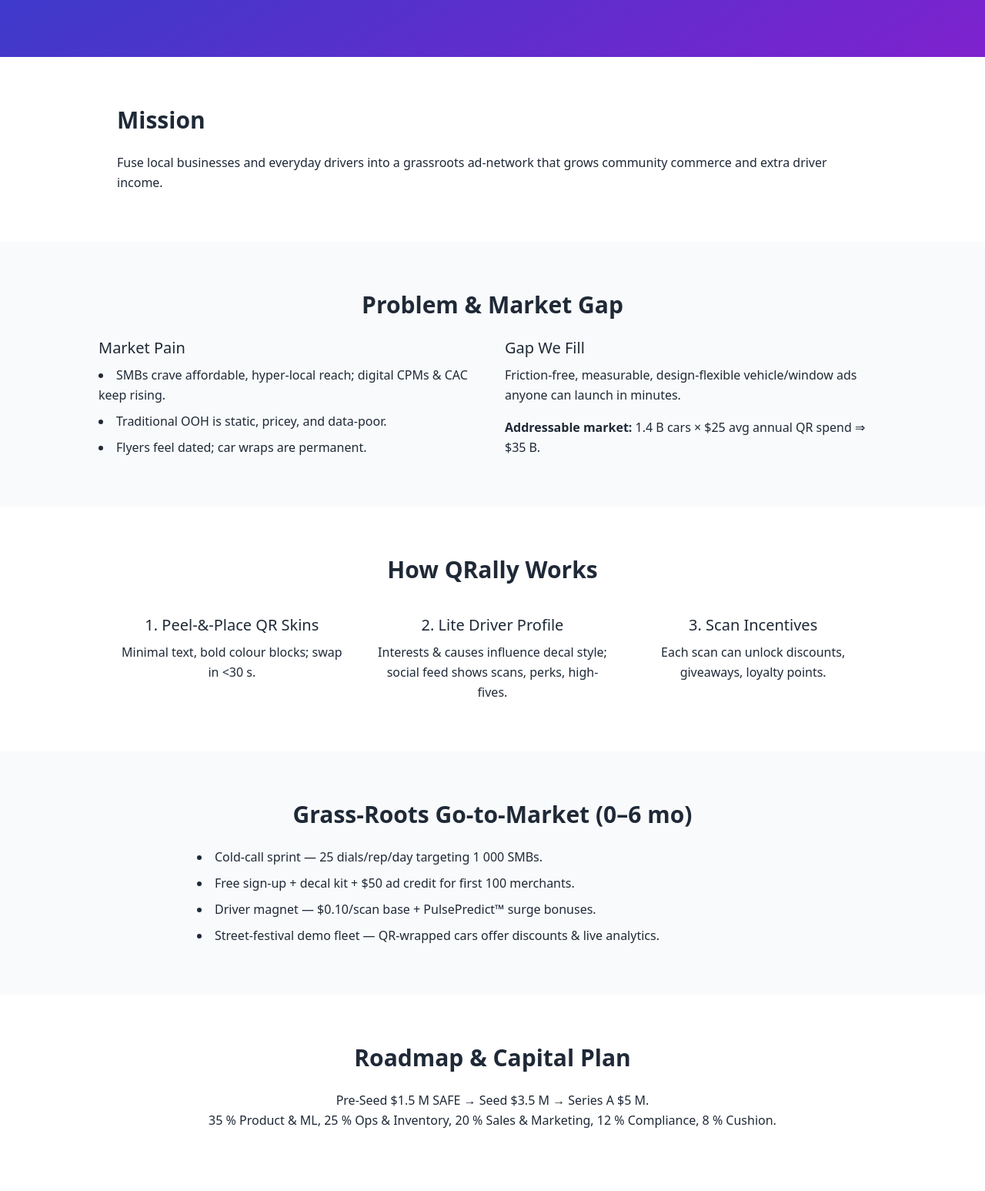
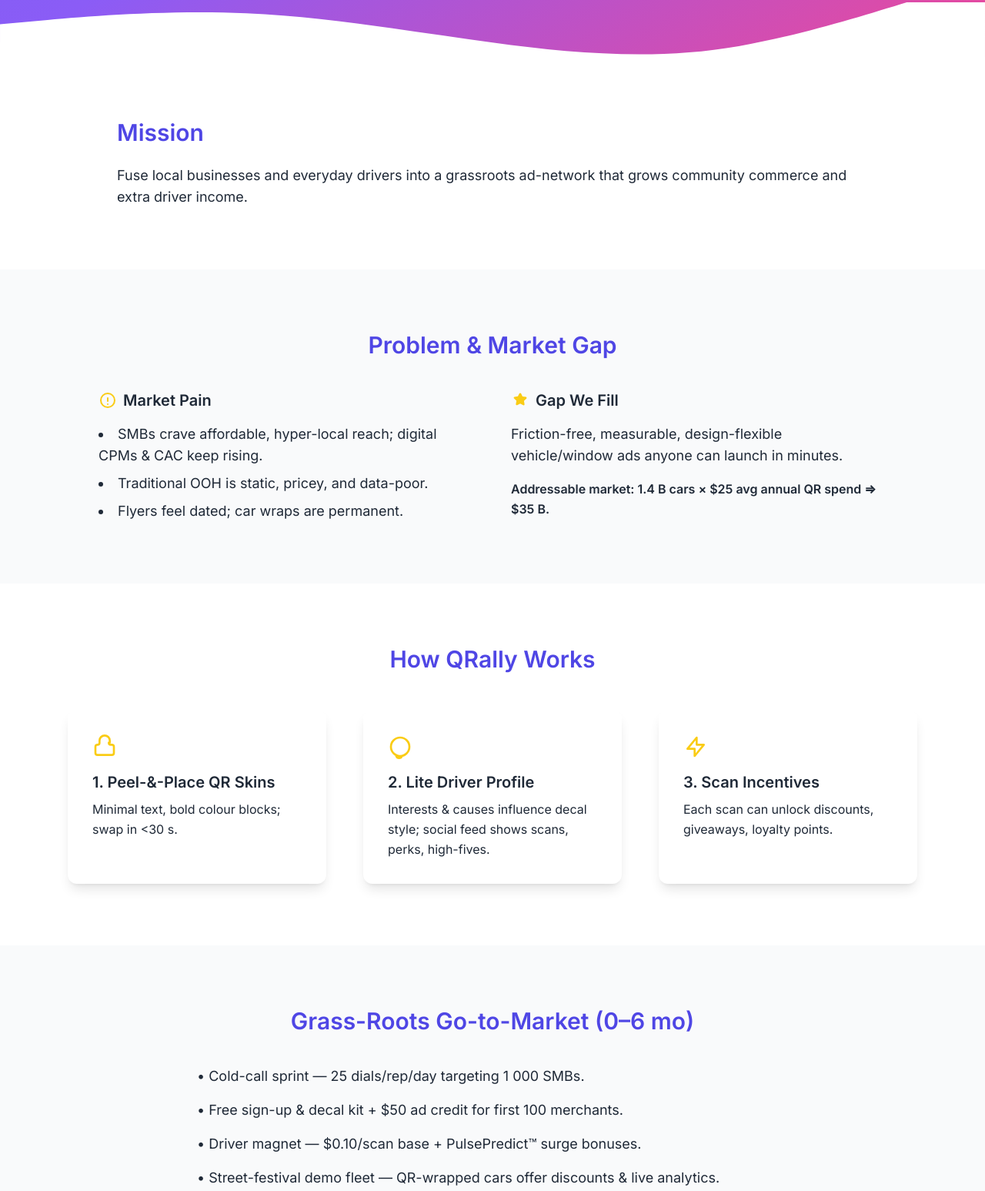
Before and after one commit to Trenn1x/qrally-site, a plain HTML site: page index.html in a window 1280 px wide. Shown: the part 726-2273 px from the top of the page at 77% size. Drawn offline with nearby package versions, Linux system fonts and the light colour scheme.

Commit message:
Designer refresh: gradient hero, icons, waves

```diff
--- a/index.html
+++ b/index.html
@@ -5,101 +5,155 @@
   <meta name="viewport" content="width=device-width,initial-scale=1">
   <title>QRally – Build Your Brand, One Scan at a Time</title>
 
-  <!-- Tailwind via CDN -->
+  <!--  Tailwind  -->
   <script src="https://cdn.tailwindcss.com"></script>
+  <script>
+    tailwind.config = {
+      theme: {
+        extend: {
+          fontFamily: { sans: ['Inter', 'ui-sans-serif', 'system-ui'] },
+          colors: {
+            primary: '#4f46e5',          // indigo-600
+            accent:  '#facc15',          // yellow-400
+            blurple: { from:'#6366f1', via:'#8b5cf6', to:'#ec4899' }
+          }
+        }
+      }
+    }
+  </script>
+  <!--  Inter font  -->
+  <link rel="preconnect" href="https://fonts.googleapis.com">
+  <link href="https://fonts.googleapis.com/css2?family=Inter:wght@400;600;800&display=swap" rel="stylesheet">
 
+  <!--  Tiny fade-in util  -->
   <style>
-    .input{ @apply w-full border rounded-md p-3 }
-    .btn-primary{ @apply bg-blue-600 text-white px-6 py-3 rounded-lg hover:bg-blue-700 transition }
+    @keyframes fadeUp{from{opacity:0;transform:translateY(30px)}to{opacity:1;transform:none}}
+    .fade-up{opacity:0;animation:fadeUp 0.7s ease-out 0.2s forwards}
   </style>
 </head>
 
-<body class="font-sans text-gray-800 leading-relaxed">
+<body class="font-sans text-gray-800 leading-relaxed antialiased bg-white">
 
-<!-- HERO -------------------------------------------------------------->
-<section class="min-h-screen flex flex-col justify-center items-center bg-gradient-to-br from-blue-700 via-indigo-700 to-purple-700 text-white text-center px-6">
-  <h1 class="text-4xl sm:text-5xl lg:text-6xl font-extrabold mb-4 drop-shadow-lg">
-    QRally<br><span class="text-yellow-300">Build Your Brand, One Scan at a Time</span>
+<!-- HERO -->
+<header class="relative isolate">
+  <!-- gradient bg -->
+  <div class="absolute inset-0 -z-10 bg-gradient-to-br from-blurple-from via-blurple-via to-blurple-to"></div>
+
+  <div class="min-h-screen flex flex-col items-center justify-center text-white text-center px-6">
+    <h1 class="text-5xl sm:text-6xl lg:text-7xl font-extrabold drop-shadow-md fade-up">
+      QRally
+      <span class="block text-accent">Build Your Brand, One Scan at a Time</span>
     </h1>
-  <p class="text-xl max-w-2xl">A fresh, human-first ecosystem for out-of-home advertising.</p>
-  <a href="#join" class="btn-primary mt-10">Join the Movement</a>
+    <p class="text-xl sm:text-2xl max-w-2xl mt-6 fade-up">
+      A fresh, human-first ecosystem for out-of-home advertising.
+    </p>
+    <a href="#join" class="btn-primary mt-10 fade-up inline-block">
+      Join the Movement
+    </a>
+  </div>
+
+  <!-- wave separator -->
+  <svg class="absolute bottom-0 w-full" viewBox="0 0 1440 80" xmlns="http://www.w3.org/2000/svg"><path fill="#ffffff" d="M0,32L60,26.7C120,21,240,11,360,16C480,21,600,43,720,58.7C840,75,960,85,1080,64C1200,43,1320,0,1380,-16L1440,-32L1440,80L1380,80C1320,80,1200,80,1080,80C960,80,840,80,720,80C600,80,480,80,360,80C240,80,120,80,60,80L0,80Z"/></svg>
+</header>
+
+<!-- MISSION -->
+<section class="py-20 px-6 max-w-5xl mx-auto fade-up">
+  <h2 class="text-3xl font-semibold mb-6 text-primary">Mission</h2>
+  <p class="text-lg">
+    Fuse local businesses and everyday drivers into a grassroots ad-network that grows community commerce and extra driver income.
+  </p>
 </section>
 
-<!-- MISSION ----------------------------------------------------------->
-<section class="py-16 px-6 max-w-5xl mx-auto">
-  <h2 class="text-3xl font-semibold mb-6">Mission</h2>
-  <p>Fuse local businesses and everyday drivers into a grassroots ad-network that grows community commerce and extra driver income.</p>
-</section>
-
-<!-- PROBLEM & GAP ----------------------------------------------------->
-<section class="bg-gray-50 py-16 px-6">
-  <h2 class="text-3xl font-semibold mb-6 text-center">Problem &amp; Market Gap</h2>
-  <div class="grid md:grid-cols-2 gap-8 max-w-5xl mx-auto">
+<!-- PROBLEM & GAP -->
+<section class="bg-gray-50 py-20 px-6">
+  <div class="max-w-5xl mx-auto fade-up">
+    <h2 class="text-3xl font-semibold mb-10 text-center text-primary">Problem &amp; Market Gap</h2>
+    <div class="grid md:grid-cols-2 gap-12">
       <div>
-      <h3 class="font-medium text-xl mb-2">Market Pain</h3>
-      <ul class="list-disc list-inside space-y-2">
+        <h3 class="text-xl font-semibold mb-4 flex items-center gap-2">
+          <!-- exclamation icon -->
+          <svg class="w-6 h-6 text-accent" fill="none" stroke="currentColor" stroke-width="2" viewBox="0 0 24 24"><path stroke-linecap="round" stroke-linejoin="round" d="M12 9v4m0 4h.01M12 3a9 9 0 100 18 9 9 0 000-18z"/></svg>
+          Market Pain
+        </h3>
+        <ul class="list-disc list-inside space-y-2 text-lg">
           <li>SMBs crave affordable, hyper-local reach; digital CPMs &amp; CAC keep rising.</li>
           <li>Traditional OOH is static, pricey, and data-poor.</li>
           <li>Flyers feel dated; car wraps are permanent.</li>
         </ul>
       </div>
       <div>
-      <h3 class="font-medium text-xl mb-2">Gap We Fill</h3>
-      <p>Friction-free, measurable, design-flexible vehicle/window ads anyone can launch in minutes.</p>
-      <p class="mt-4"><strong>Addressable market:</strong> 1.4 B cars × $25 avg annual QR spend ⇒ $35 B.</p>
+        <h3 class="text-xl font-semibold mb-4 flex items-center gap-2">
+          <!-- sparkles icon -->
+          <svg class="w-6 h-6 text-accent" fill="currentColor" viewBox="0 0 20 20"><path d="M10 2a1 1 0 01.894.553l1.618 3.275 3.619.525a1 1 0 01.554 1.705l-2.618 2.553.618 3.603a1 1 0 01-1.451 1.054L10 13.447l-3.236 1.702a1 1 0 01-1.451-1.054l.619-3.603-2.619-2.553a1 1 0 01.554-1.705l3.619-.525L9.106 2.553A1 1 0 0110 2z"/></svg>
+          Gap We Fill
+        </h3>
+        <p class="text-lg mb-4">Friction-free, measurable, design-flexible vehicle/window ads anyone can launch in minutes.</p>
+        <p class="font-semibold">Addressable market: 1.4 B cars × $25 avg annual QR spend ⇒ $35 B.</p>
+      </div>
     </div>
   </div>
 </section>
 
-<!-- HOW IT WORKS ------------------------------------------------------>
-<section class="py-16 px-6 max-w-5xl mx-auto">
-  <h2 class="text-3xl font-semibold mb-10 text-center">How QRally Works</h2>
-  <div class="grid md:grid-cols-3 gap-10 text-center">
-    <div>
-      <h3 class="text-xl font-medium mb-2">1. Peel-&amp;-Place QR Skins</h3>
+<!-- HOW IT WORKS -->
+<section class="py-20 px-6 max-w-6xl mx-auto fade-up">
+  <h2 class="text-3xl font-semibold mb-12 text-center text-primary">How QRally Works</h2>
+  <div class="grid md:grid-cols-3 gap-12">
+    <!-- card -->
+    <div class="bg-white rounded-xl shadow-lg p-8">
+      <svg class="w-8 h-8 text-accent mb-4" fill="none" stroke="currentColor" stroke-width="2" viewBox="0 0 24 24"><path stroke-linecap="round" stroke-linejoin="round" d="M17 8V6a5 5 0 00-10 0v2a2 2 0 01-2 2H5a2 2 0 00-2 2v6a2 2 0 002 2h14a2 2 0 002-2v-6a2 2 0 00-2-2h-1a2 2 0 01-2-2z"/></svg>
+      <h3 class="text-xl font-semibold mb-2">1. Peel-&amp;-Place QR Skins</h3>
       <p>Minimal text, bold colour blocks; swap in &lt;30 s.</p>
     </div>
-    <div>
-      <h3 class="text-xl font-medium mb-2">2. Lite Driver Profile</h3>
+    <!-- card -->
+    <div class="bg-white rounded-xl shadow-lg p-8">
+      <svg class="w-8 h-8 text-accent mb-4" fill="none" stroke="currentColor" stroke-width="2" viewBox="0 0 24 24"><path stroke-linecap="round" stroke-linejoin="round" d="M13.828 21a3 3 0 01-5.656 0M21 12a9 9 0 11-18 0 9 9 0 0118 0z"/></svg>
+      <h3 class="text-xl font-semibold mb-2">2. Lite Driver Profile</h3>
       <p>Interests &amp; causes influence decal style; social feed shows scans, perks, high-fives.</p>
     </div>
-    <div>
-      <h3 class="text-xl font-medium mb-2">3. Scan Incentives</h3>
+    <!-- card -->
+    <div class="bg-white rounded-xl shadow-lg p-8">
+      <svg class="w-8 h-8 text-accent mb-4" fill="none" stroke="currentColor" stroke-width="2" viewBox="0 0 24 24"><path stroke-linecap="round" stroke-linejoin="round" d="M13 10V3L4 14h7v7l9-11h-7z"/></svg>
+      <h3 class="text-xl font-semibold mb-2">3. Scan Incentives</h3>
       <p>Each scan can unlock discounts, giveaways, loyalty points.</p>
     </div>
   </div>
 </section>
 
-<!-- GO-TO-MARKET ------------------------------------------------------>
-<section class="bg-gray-50 py-16 px-6">
-  <h2 class="text-3xl font-semibold mb-6 text-center">Grass-Roots Go-to-Market (0–6 mo)</h2>
-  <ul class="max-w-3xl mx-auto list-disc list-inside space-y-2">
-    <li>Cold-call sprint — 25 dials/rep/day targeting 1 000 SMBs.</li>
-    <li>Free sign-up + decal kit + $50 ad credit for first 100 merchants.</li>
-    <li>Driver magnet — $0.10/scan base + PulsePredict™ surge bonuses.</li>
-    <li>Street-festival demo fleet — QR-wrapped cars offer discounts &amp; live analytics.</li>
-  </ul>
+<!-- GO-TO-MARKET -->
+<section class="bg-gray-50 py-20 px-6 fade-up">
+  <h2 class="text-3xl font-semibold mb-10 text-center text-primary">Grass-Roots Go-to-Market (0–6 mo)</h2>
+  <div class="max-w-3xl mx-auto space-y-4 text-lg">
+    <p>• Cold-call sprint — 25 dials/rep/day targeting 1 000 SMBs.</p>
+    <p>• Free sign-up &amp; decal kit + $50 ad credit for first 100 merchants.</p>
+    <p>• Driver magnet — $0.10/scan base + PulsePredict™ surge bonuses.</p>
+    <p>• Street-festival demo fleet — QR-wrapped cars offer discounts &amp; live analytics.</p>
+  </div>
 </section>
 
-<!-- CAPITAL PLAN ------------------------------------------------------>
-<section class="py-16 px-6 max-w-5xl mx-auto">
-  <h2 class="text-3xl font-semibold mb-6 text-center">Roadmap &amp; Capital Plan</h2>
-  <p class="text-center mb-8">
+<!-- CAPITAL PLAN -->
+<section class="py-20 px-6 max-w-5xl mx-auto fade-up">
+  <h2 class="text-3xl font-semibold mb-6 text-center text-primary">Roadmap &amp; Capital Plan</h2>
+  <p class="text-center text-lg">
     Pre-Seed $1.5 M SAFE → Seed $3.5 M → Series A $5 M.<br>
     35 % Product &amp; ML, 25 % Ops &amp; Inventory, 20 % Sales &amp; Marketing, 12 % Compliance, 8 % Cushion.
   </p>
 </section>
 
-<!-- JOIN THE MOVEMENT ------------------------------------------------->
-<section id="join" class="bg-blue-700 text-white py-16 px-6 text-center">
+<!-- JOIN -->
+<section id="join" class="relative">
+  <!-- top wave -->
+  <svg class="absolute -top-1 w-full rotate-180" viewBox="0 0 1440 80" xmlns="http://www.w3.org/2000/svg"><path fill="#4f46e5" d="M0,32L60,26.7C120,21,240,11,360,16C480,21,600,43,720,58.7C840,75,960,85,1080,64C1200,43,1320,0,1380,-16L1440,-32L1440,80L1380,80C1320,80,1200,80,1080,80C960,80,840,80,720,80C600,80,480,80,360,80C240,80,120,80,60,80L0,80Z"/></svg>
+
+  <div class="bg-primary text-white text-center py-20 px-6 relative">
     <h2 class="text-3xl font-semibold mb-4">Join the Movement</h2>
     <p class="max-w-2xl mx-auto">QRally turns untapped daily traffic into a living marketplace that lifts neighbourhoods and rewards everyone involved.</p>
     <p class="mt-4">We’re looking for investors, pilot merchants, and driver-ambassadors.</p>
-  <a href="mailto:hello@qrally.ai" class="btn-primary mt-8 inline-block">Email Us</a>
+    <a href="mailto:hello@qrally.ai" class="btn-primary bg-accent text-gray-900 mt-8 inline-block">Email Us</a>
+  </div>
 </section>
 
 <footer class="bg-gray-900 text-gray-300 text-center py-6">
-  &copy; 2025 QRally · Charleston&nbsp;SC
+  &copy; 2025&nbsp;QRally · Charleston&nbsp;SC
 </footer>
 
 </body>
```
Lines whose indentation alone changed are shown as unchanged.
